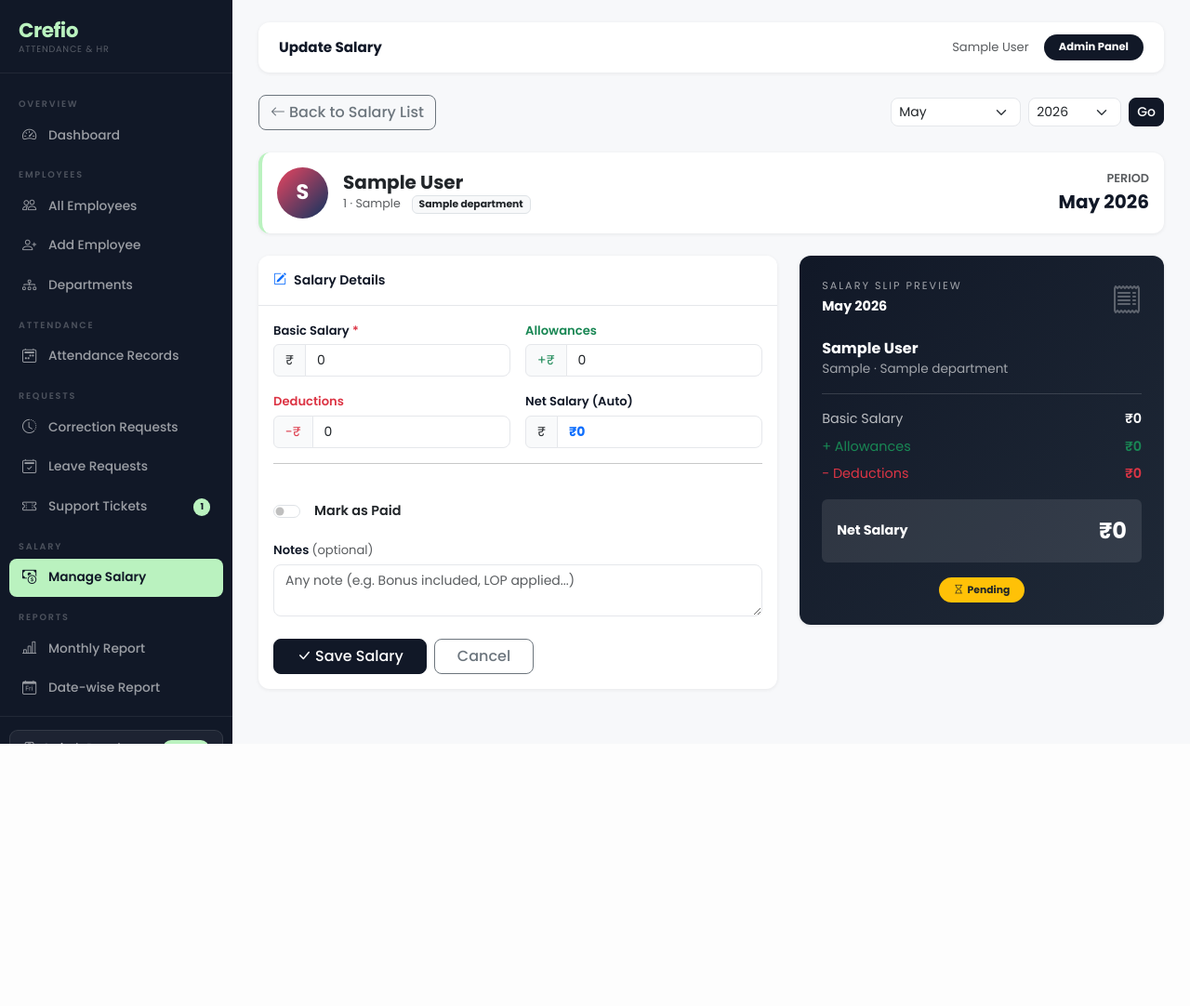
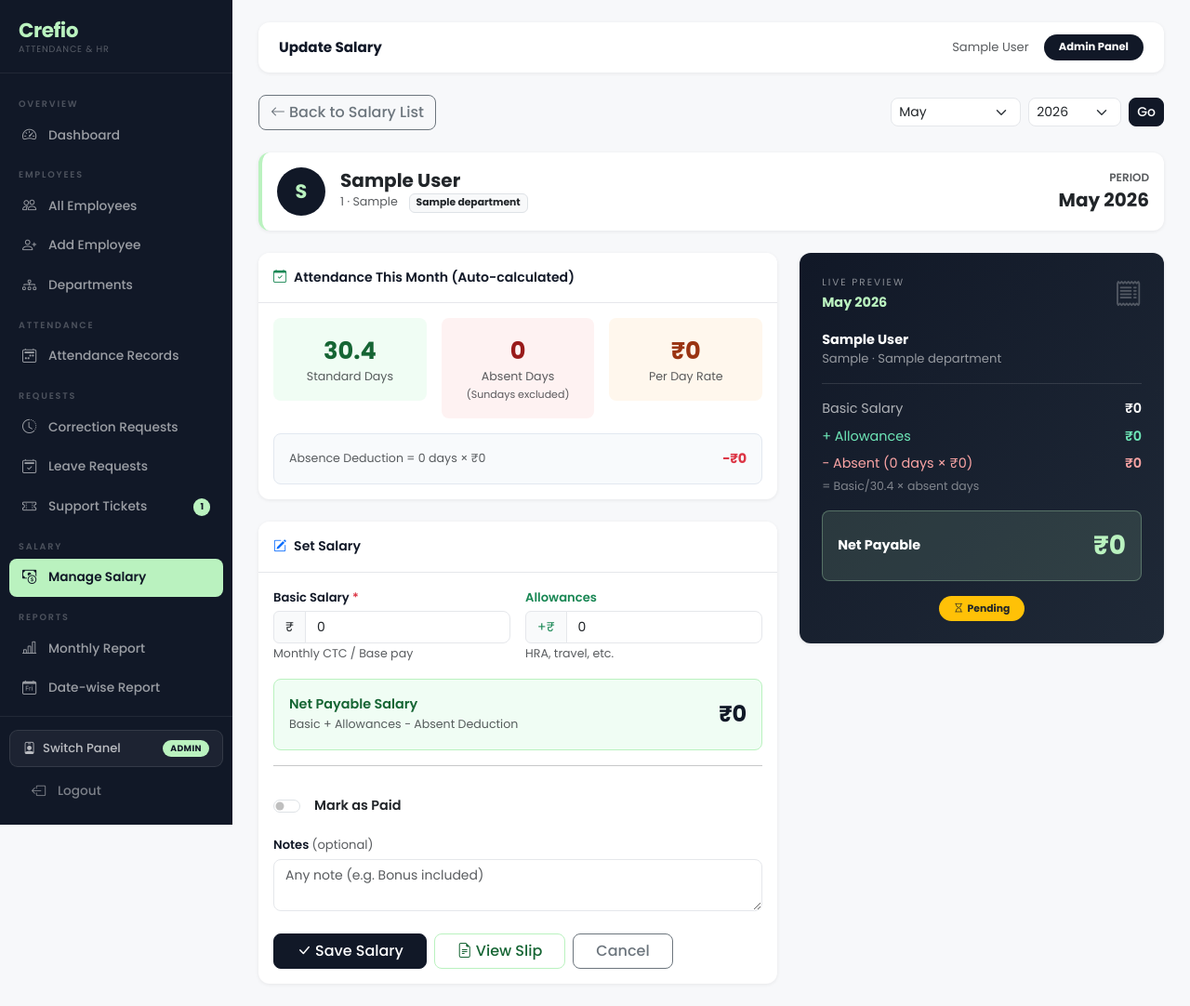
Before and after one commit to Bugsquasher-4253/CRM, a Django app: page /admin-panel/salary/1/ in a window 1280 px wide. Shown: the whole page at 93% size. Before the commit the page ends 800 px from the top, so only its background shows below. Run offline with Django 5.2, Linux system fonts and the light colour scheme; a user stored in the database is signed in; tables that the repository leaves empty hold one stand-in row (values such as "Sample post").

Commit message:
Add auto salary calculation from absent days and professional salary slip
Co-Authored-By: Claude Sonnet 4.6 <noreply@anthropic.com>

```diff
--- a/attendance_project/attendance/forms.py
+++ b/attendance_project/attendance/forms.py
@@ -243,7 +243,7 @@ class DepartmentForm(forms.ModelForm):
 class SalaryForm(forms.ModelForm):
     class Meta:
         model = SalaryRecord
-        fields = ['basic_salary', 'allowances', 'deductions', 'is_paid', 'paid_date', 'notes']
+        fields = ['basic_salary', 'allowances', 'is_paid', 'paid_date', 'notes']
         widgets = {
             'basic_salary': forms.NumberInput(attrs={
                 'class': 'form-control', 'placeholder': '0.00', 'step': '0.01',
@@ -251,13 +251,10 @@ class SalaryForm(forms.ModelForm):
             'allowances': forms.NumberInput(attrs={
                 'class': 'form-control', 'placeholder': '0.00', 'step': '0.01',
             }),
-            'deductions': forms.NumberInput(attrs={
-                'class': 'form-control', 'placeholder': '0.00', 'step': '0.01',
-            }),
             'is_paid': forms.CheckboxInput(attrs={'class': 'form-check-input'}),
             'paid_date': forms.DateInput(attrs={'class': 'form-control', 'type': 'date'}),
             'notes': forms.Textarea(attrs={
                 'class': 'form-control', 'rows': 2,
-                'placeholder': 'Any note (e.g. Bonus included, LOP applied...)',
+                'placeholder': 'Any note (e.g. Bonus included)',
             }),
         }
--- a/attendance_project/attendance/models.py
+++ b/attendance_project/attendance/models.py
@@ -172,6 +172,7 @@ class SalaryRecord(models.Model):
     deductions = models.DecimalField(max_digits=10, decimal_places=2, default=0)
     net_salary = models.DecimalField(max_digits=10, decimal_places=2, default=0)
     is_paid = models.BooleanField(default=False)
+    absent_days = models.IntegerField(default=0)
     paid_date = models.DateField(null=True, blank=True)
     notes = models.TextField(blank=True)
     created_at = models.DateTimeField(auto_now_add=True)
@@ -186,5 +187,8 @@ class SalaryRecord(models.Model):
         return f"{self.employee.user.get_full_name()} - {calendar.month_name[self.month]} {self.year}"
 
     def save(self, *args, **kwargs):
-        self.net_salary = self.basic_salary + self.allowances - self.deductions
+        import decimal
+        daily_rate = float(self.basic_salary) / 30.4 if self.basic_salary else 0
+        self.deductions = round(self.absent_days * daily_rate, 2)
+        self.net_salary = round(float(self.basic_salary) + float(self.allowances) - float(self.deductions), 2)
         super().save(*args, **kwargs)
--- a/attendance_project/attendance/templates/attendance/my_salary.html
+++ b/attendance_project/attendance/templates/attendance/my_salary.html
@@ -79,6 +79,7 @@
           <th class="py-3 text-end">Deductions</th>
           <th class="py-3 text-end fw-bold">Net Salary</th>
           <th class="py-3 text-center">Status</th>
+          <th class="py-3 text-center">Slip</th>
         </tr>
       </thead>
       <tbody>
@@ -116,6 +117,11 @@
               </span>
             {% endif %}
           </td>
+          <td class="py-3 text-center">
+            <a href="{% url 'salary_slip' slip.id %}" class="btn btn-sm btn-outline-primary" target="_blank">
+              <i class="bi bi-file-earmark-text me-1"></i>View
+            </a>
+          </td>
         </tr>
         {% endfor %}
       </tbody>
--- a/attendance_project/attendance/templates/attendance/update_salary.html
+++ b/attendance_project/attendance/templates/attendance/update_salary.html
@@ -1,109 +1,133 @@
 {% extends 'attendance/base.html' %}
-{% block title %}Update Salary - AttendTrack{% endblock %}
+{% block title %}Update Salary{% endblock %}
 {% block page_title %}Update Salary{% endblock %}
 
 {% block content %}
 
-<!-- Back + Month Switcher -->
 <div class="d-flex align-items-center justify-content-between mb-4 flex-wrap gap-2">
-  <a href="{% url 'admin_salary' %}?month={{ month }}&year={{ year }}"
-     class="btn btn-outline-secondary">
+  <a href="{% url 'admin_salary' %}?month={{ month }}&year={{ year }}" class="btn btn-outline-secondary">
     <i class="bi bi-arrow-left me-1"></i>Back to Salary List
   </a>
-
   <form method="GET" class="d-flex gap-2 align-items-center">
     <select name="month" class="form-select form-select-sm" style="width:140px;">
-      {% for m, mname in months %}
-        <option value="{{ m }}" {% if m == month %}selected{% endif %}>{{ mname }}</option>
-      {% endfor %}
+      {% for m, mname in months %}<option value="{{ m }}" {% if m == month %}selected{% endif %}>{{ mname }}</option>{% endfor %}
     </select>
     <select name="year" class="form-select form-select-sm" style="width:100px;">
-      {% for y in years %}
-        <option value="{{ y }}" {% if y == year %}selected{% endif %}>{{ y }}</option>
-      {% endfor %}
+      {% for y in years %}<option value="{{ y }}" {% if y == year %}selected{% endif %}>{{ y }}</option>{% endfor %}
     </select>
     <button type="submit" class="btn btn-sm btn-primary">Go</button>
   </form>
 </div>
 
+{% if saved %}
+<div class="alert alert-success mb-4">
+  <i class="bi bi-check-circle me-2"></i>Salary saved successfully!
+  {% if salary.id %}<a href="{% url 'salary_slip' salary.id %}" class="alert-link ms-2">View Salary Slip &rarr;</a>{% endif %}
+</div>
+{% endif %}
+
 <!-- Employee Banner -->
-<div class="card mb-4" style="border-left: 4px solid #BAF2BF;">
+<div class="card mb-4" style="border-left:4px solid #BAF2BF;">
   <div class="card-body py-3">
-    <div class="d-flex align-items-center gap-3">
-      <div style="width:55px;height:55px;border-radius:50%;background:linear-gradient(135deg,#e94560,#0f3460);
-                  display:flex;align-items:center;justify-content:center;color:white;font-size:1.4rem;font-weight:700;">
+    <div class="d-flex align-items-center gap-3 flex-wrap">
+      <div style="width:52px;height:52px;border-radius:50%;background:#111827;display:flex;align-items:center;justify-content:center;color:#BAF2BF;font-size:1.3rem;font-weight:700;flex-shrink:0;">
         {{ employee.user.first_name|first|upper }}
       </div>
       <div>
         <h5 class="mb-0 fw-bold">{{ employee.user.get_full_name }}</h5>
         <span class="text-muted small">{{ employee.employee_id }} &middot; {{ employee.designation }}</span>
-        {% if employee.department %}
-          <span class="badge bg-light text-dark ms-2 border">{{ employee.department }}</span>
-        {% endif %}
+        {% if employee.department %}<span class="badge bg-light text-dark ms-2 border">{{ employee.department }}</span>{% endif %}
       </div>
       <div class="ms-auto text-end">
-        <div class="fw-semibold text-muted" style="font-size:0.8rem;">PERIOD</div>
-        <div class="fw-bold fs-5" style="color:#111827;">{{ month_name }} {{ year }}</div>
+        <div class="fw-semibold text-muted" style="font-size:0.75rem;">PERIOD</div>
+        <div class="fw-bold fs-5">{{ month_name }} {{ year }}</div>
       </div>
     </div>
   </div>
 </div>
 
-<!-- Salary Form -->
 <div class="row g-4">
+  <!-- Left: Form -->
   <div class="col-lg-7">
+
+    <!-- Attendance Summary -->
+    <div class="card mb-4">
+      <div class="card-header py-3">
+        <i class="bi bi-calendar-check me-2 text-success"></i>Attendance This Month (Auto-calculated)
+      </div>
+      <div class="card-body">
+        <div class="row g-3">
+          <div class="col-4 text-center">
+            <div class="p-3 rounded-3" style="background:#f0fdf4;">
+              <div style="font-size:1.6rem;font-weight:700;color:#166534;">30.4</div>
+              <div class="text-muted small">Standard Days</div>
+            </div>
+          </div>
+          <div class="col-4 text-center">
+            <div class="p-3 rounded-3" style="background:#fef2f2;">
+              <div style="font-size:1.6rem;font-weight:700;color:#991b1b;" id="absentDaysDisplay">{{ absent_days }}</div>
+              <div class="text-muted small">Absent Days<br><small>(Sundays excluded)</small></div>
+            </div>
+          </div>
+          <div class="col-4 text-center">
+            <div class="p-3 rounded-3" style="background:#fff7ed;">
+              <div style="font-size:1.6rem;font-weight:700;color:#9a3412;" id="dailyRateDisplay">&#8377;{{ daily_rate }}</div>
+              <div class="text-muted small">Per Day Rate</div>
+            </div>
+          </div>
+        </div>
+        <div class="mt-3 p-3 rounded-3" style="background:#f8fafc;border:1px solid #e2e8f0;">
+          <div class="d-flex justify-content-between align-items-center">
+            <span class="text-muted small">Absence Deduction = {{ absent_days }} days &times; &#8377;{{ daily_rate }}</span>
+            <span class="fw-bold text-danger" id="deductionPreview">&minus;&#8377;{{ salary.deductions|floatformat:2 }}</span>
+          </div>
+        </div>
+      </div>
+    </div>
+
+    <!-- Salary Form -->
     <div class="card">
       <div class="card-header py-3">
-        <i class="bi bi-pencil-square me-2 text-primary"></i>Salary Details
+        <i class="bi bi-pencil-square me-2 text-primary"></i>Set Salary
       </div>
       <div class="card-body">
         <form method="POST" id="salaryForm">
           {% csrf_token %}
-
           <div class="row g-3 mb-3">
             <div class="col-md-6">
               <label class="form-label fw-semibold">Basic Salary <span class="text-danger">*</span></label>
               <div class="input-group">
-                <span class="input-group-text">₹</span>
+                <span class="input-group-text">&#8377;</span>
                 {{ form.basic_salary }}
               </div>
+              <small class="text-muted">Monthly CTC / Base pay</small>
             </div>
             <div class="col-md-6">
               <label class="form-label fw-semibold text-success">Allowances</label>
               <div class="input-group">
-                <span class="input-group-text text-success">+₹</span>
+                <span class="input-group-text text-success">+&#8377;</span>
                 {{ form.allowances }}
               </div>
+              <small class="text-muted">HRA, travel, etc.</small>
             </div>
           </div>
 
-          <div class="row g-3 mb-3">
-            <div class="col-md-6">
-              <label class="form-label fw-semibold text-danger">Deductions</label>
-              <div class="input-group">
-                <span class="input-group-text text-danger">-₹</span>
-                {{ form.deductions }}
+          <div class="p-3 mb-3 rounded-3" style="background:#f0fdf4;border:1.5px solid #BAF2BF;">
+            <div class="d-flex justify-content-between align-items-center">
+              <div>
+                <div class="fw-semibold" style="color:#166534;">Net Payable Salary</div>
+                <small class="text-muted">Basic + Allowances &minus; Absent Deduction</small>
               </div>
-            </div>
-            <div class="col-md-6">
-              <label class="form-label fw-semibold">Net Salary (Auto)</label>
-              <div class="input-group">
-                <span class="input-group-text">₹</span>
-                <input type="text" id="netDisplay" class="form-control fw-bold text-primary" readonly
-                       placeholder="Calculated automatically">
-              </div>
+              <div class="fw-bold fs-4" style="color:#111827;" id="netDisplay">&#8377;0</div>
             </div>
           </div>
 
           <hr class="my-3">
-
           <div class="row g-3 mb-3">
             <div class="col-md-6">
-              <div class="form-check form-switch mt-4">
+              <div class="form-check form-switch mt-3">
                 {{ form.is_paid }}
-                <label class="form-check-label fw-semibold ms-2" for="{{ form.is_paid.id_for_label }}">
-                  Mark as Paid
-                </label>
+                <label class="form-check-label fw-semibold ms-2" for="{{ form.is_paid.id_for_label }}">Mark as Paid</label>
               </div>
             </div>
             <div class="col-md-6" id="paidDateWrapper" style="display:none;">
@@ -121,110 +145,97 @@
             <button type="submit" class="btn btn-primary px-4">
               <i class="bi bi-check-lg me-1"></i>Save Salary
             </button>
-            <a href="{% url 'admin_salary' %}?month={{ month }}&year={{ year }}"
-               class="btn btn-outline-secondary px-4">Cancel</a>
+            {% if salary.id %}<a href="{% url 'salary_slip' salary.id %}" class="btn btn-outline-success px-4" target="_blank"><i class="bi bi-file-earmark-text me-1"></i>View Slip</a>{% endif %}
+            <a href="{% url 'admin_salary' %}?month={{ month }}&year={{ year }}" class="btn btn-outline-secondary px-4">Cancel</a>
           </div>
         </form>
       </div>
     </div>
   </div>
 
-  <!-- Live Preview -->
+  <!-- Right: Live Preview -->
   <div class="col-lg-5">
-    <div class="card" style="background:linear-gradient(135deg,#111827,#1f2937);color:white;">
+    <div class="card sticky-top" style="top:20px;background:linear-gradient(135deg,#111827,#1f2937);color:white;border:none;">
       <div class="card-body p-4">
         <div class="d-flex justify-content-between align-items-start mb-3">
           <div>
-            <div style="font-size:0.7rem;letter-spacing:2px;opacity:0.6;">SALARY SLIP PREVIEW</div>
-            <div class="fw-bold mt-1" id="previewPeriod">{{ month_name }} {{ year }}</div>
+            <div style="font-size:0.65rem;letter-spacing:2px;opacity:0.5;">LIVE PREVIEW</div>
+            <div class="fw-bold mt-1" style="color:#BAF2BF;">{{ month_name }} {{ year }}</div>
           </div>
-          <div>
-            <i class="bi bi-receipt" style="font-size:2rem;opacity:0.3;"></i>
-          </div>
+          <i class="bi bi-receipt" style="font-size:1.8rem;opacity:0.25;"></i>
         </div>
 
-        <div class="mb-3 pb-3" style="border-bottom:1px solid rgba(255,255,255,0.15);">
-          <div class="fw-bold fs-6">{{ employee.user.get_full_name }}</div>
-          <div style="opacity:0.6;font-size:0.85rem;">{{ employee.designation }}{% if employee.department %} &middot; {{ employee.department }}{% endif %}</div>
+        <div class="mb-3 pb-3" style="border-bottom:1px solid rgba(255,255,255,0.12);">
+          <div class="fw-bold">{{ employee.user.get_full_name }}</div>
+          <div style="opacity:0.55;font-size:0.82rem;">{{ employee.designation }}{% if employee.department %} &middot; {{ employee.department }}{% endif %}</div>
         </div>
 
         <div class="d-flex justify-content-between mb-2">
-          <span style="opacity:0.7;">Basic Salary</span>
-          <span class="fw-semibold" id="previewBasic">₹0</span>
+          <span style="opacity:0.65;">Basic Salary</span>
+          <span class="fw-semibold" id="p_basic">&#8377;0</span>
         </div>
-        <div class="d-flex justify-content-between mb-2 text-success">
+        <div class="d-flex justify-content-between mb-2" style="color:#6ee7b7;">
           <span>+ Allowances</span>
-          <span class="fw-semibold" id="previewAllowances">₹0</span>
+          <span class="fw-semibold" id="p_allow">&#8377;0</span>
         </div>
-        <div class="d-flex justify-content-between mb-3 text-danger">
-          <span>- Deductions</span>
-          <span class="fw-semibold" id="previewDeductions">₹0</span>
+        <div class="d-flex justify-content-between mb-1" style="color:#fca5a5;">
+          <span>&minus; Absent ({{ absent_days }} days &times; &#8377;{{ daily_rate }})</span>
+          <span class="fw-semibold" id="p_deduct">&#8377;0</span>
+        </div>
+        <div class="d-flex justify-content-between mb-3" style="opacity:0.45;font-size:0.78rem;">
+          <span>= Basic/30.4 &times; absent days</span>
         </div>
 
-        <div class="d-flex justify-content-between align-items-center p-3 rounded"
-             style="background:rgba(255,255,255,0.1);">
-          <span class="fw-bold">Net Salary</span>
-          <span class="fw-bold fs-4" id="previewNet">₹0</span>
+        <div class="d-flex justify-content-between align-items-center p-3 rounded-3" style="background:rgba(186,242,191,0.12);border:1px solid rgba(186,242,191,0.3);">
+          <span class="fw-bold">Net Payable</span>
+          <span class="fw-bold fs-3" style="color:#BAF2BF;" id="p_net">&#8377;0</span>
         </div>
 
-        <div class="mt-3 text-center" id="previewStatus">
-          <span class="badge bg-warning text-dark px-3 py-2 rounded-pill">
-            <i class="bi bi-hourglass me-1"></i>Pending
-          </span>
+        <div class="mt-3 text-center" id="p_status">
+          <span class="badge bg-warning text-dark px-3 py-2 rounded-pill"><i class="bi bi-hourglass me-1"></i>Pending</span>
         </div>
       </div>
     </div>
-
-    {% if salary.basic_salary %}
-    <div class="card mt-3">
-      <div class="card-body py-2 px-3 text-muted" style="font-size:0.8rem;">
-        <i class="bi bi-clock-history me-1"></i>
-        Last saved: ₹{{ salary.net_salary|floatformat:0 }} net
-        {% if salary.is_paid %}· <span class="text-success">Paid</span>{% if salary.paid_date %} on {{ salary.paid_date|date:"d M Y" }}{% endif %}{% endif %}
-      </div>
-    </div>
-    {% endif %}
   </div>
 </div>
 
 <script>
-  const basicInput    = document.getElementById('{{ form.basic_salary.id_for_label }}');
-  const allowInput    = document.getElementById('{{ form.allowances.id_for_label }}');
-  const deductInput   = document.getElementById('{{ form.deductions.id_for_label }}');
-  const isPaidCheck   = document.getElementById('{{ form.is_paid.id_for_label }}');
-  const paidDateWrap  = document.getElementById('paidDateWrapper');
-  const netDisplay    = document.getElementById('netDisplay');
+  const basicInput  = document.getElementById('{{ form.basic_salary.id_for_label }}');
+  const allowInput  = document.getElementById('{{ form.allowances.id_for_label }}');
+  const isPaidCheck = document.getElementById('{{ form.is_paid.id_for_label }}');
+  const paidDateWrap = document.getElementById('paidDateWrapper');
+  const absentDays  = {{ absent_days }};
 
-  function fmt(n) { return '₹' + Math.max(0, n).toLocaleString('en-IN'); }
+  function fmt(n) { return '₹' + Math.max(0, n).toLocaleString('en-IN', {minimumFractionDigits:0, maximumFractionDigits:2}); }
 
   function recalc() {
-    const b = parseFloat(basicInput.value)  || 0;
-    const a = parseFloat(allowInput.value)  || 0;
-    const d = parseFloat(deductInput.value) || 0;
-    const net = b + a - d;
+    const b = parseFloat(basicInput.value) || 0;
+    const a = parseFloat(allowInput.value) || 0;
+    const dailyRate = b / 30.4;
+    const deduction = dailyRate * absentDays;
+    const net = b + a - deduction;
 
-    netDisplay.value = net >= 0 ? '₹' + net.toLocaleString('en-IN') : '—';
-    document.getElementById('previewBasic').textContent      = fmt(b);
-    document.getElementById('previewAllowances').textContent = fmt(a);
-    document.getElementById('previewDeductions').textContent = fmt(d);
-    document.getElementById('previewNet').textContent        = fmt(net);
+    document.getElementById('dailyRateDisplay').textContent = fmt(dailyRate);
+    document.getElementById('deductionPreview').textContent = '−' + fmt(deduction);
+    document.getElementById('netDisplay').textContent = fmt(net);
+
+    document.getElementById('p_basic').textContent   = fmt(b);
+    document.getElementById('p_allow').textContent   = fmt(a);
+    document.getElementById('p_deduct').textContent  = fmt(deduction);
+    document.getElementById('p_net').textContent     = fmt(net);
   }
 
-  function togglePaidDate() {
+  function togglePaid() {
     paidDateWrap.style.display = isPaidCheck.checked ? 'block' : 'none';
-    const statusEl = document.getElementById('previewStatus');
-    statusEl.innerHTML = isPaidCheck.checked
+    document.getElementById('p_status').innerHTML = isPaidCheck.checked
       ? '<span class="badge bg-success px-3 py-2 rounded-pill"><i class="bi bi-check-circle me-1"></i>Paid</span>'
       : '<span class="badge bg-warning text-dark px-3 py-2 rounded-pill"><i class="bi bi-hourglass me-1"></i>Pending</span>';
   }
 
   basicInput.addEventListener('input', recalc);
   allowInput.addEventListener('input', recalc);
-  deductInput.addEventListener('input', recalc);
-  isPaidCheck.addEventListener('change', togglePaidDate);
-
-  // Init
+  isPaidCheck.addEventListener('change', togglePaid);
   recalc();
-  togglePaidDate();
+  togglePaid();
 </script>
 {% endblock %}
--- a/attendance_project/attendance/urls.py
+++ b/attendance_project/attendance/urls.py
@@ -63,4 +63,5 @@ urlpatterns = [
     path('admin-panel/salary/', views.admin_salary, name='admin_salary'),
     path('admin-panel/salary/<int:emp_id>/', views.update_salary, name='update_salary'),
     path('salary/', views.my_salary, name='my_salary'),
+    path('salary/slip/<int:salary_id>/', views.salary_slip, name='salary_slip'),
 ]
--- a/attendance_project/attendance/views.py
+++ b/attendance_project/attendance/views.py
@@ -1162,7 +1162,6 @@ def admin_salary(request):
 @login_required
 @user_passes_test(is_admin)
 def update_salary(request, emp_id):
-    """Admin adds or edits a salary record for a specific employee + month."""
     import calendar
     employee = get_object_or_404(Employee, id=emp_id)
     month = int(request.GET.get('month', timezone.now().month))
@@ -1170,29 +1169,43 @@ def update_salary(request, emp_id):
 
     salary, _ = SalaryRecord.objects.get_or_create(
         employee=employee, month=month, year=year,
-        defaults={'basic_salary': 0, 'allowances': 0, 'deductions': 0, 'net_salary': 0}
+        defaults={'basic_salary': 0, 'allowances': 0, 'absent_days': 0}
     )
+
+    # Auto-calculate absent days from attendance (exclude Sundays)
+    absent_records = AttendanceRecord.objects.filter(
+        employee=employee, date__month=month, date__year=year, status='absent'
+    )
+    absent_days = sum(1 for r in absent_records if r.date.weekday() != 6)
+    salary.absent_days = absent_days
+    salary.save()
+
+    daily_rate = round(float(salary.basic_salary) / 30.4, 2) if salary.basic_salary else 0
 
     if request.method == 'POST':
         form = SalaryForm(request.POST, instance=salary)
         if form.is_valid():
-            form.save()
+            obj = form.save(commit=False)
+            obj.absent_days = absent_days
+            obj.save()
             messages.success(
                 request,
                 f'Salary for {employee.user.get_full_name()} '
-                f'({calendar.month_name[month]} {year}) updated successfully!'
+                f'({calendar.month_name[month]} {year}) saved successfully!'
             )
             return redirect(f"{request.path_info}?month={month}&year={year}&saved=1")
     else:
         form = SalaryForm(instance=salary)
 
     return render(request, 'attendance/update_salary.html', {
-        'form':       form,
-        'employee':   employee,
-        'salary':     salary,
-        'month':      month,
-        'year':       year,
-        'month_name': calendar.month_name[month],
+        'form':        form,
+        'employee':    employee,
+        'salary':      salary,
+        'month':       month,
+        'year':        year,
+        'month_name':  calendar.month_name[month],
+        'absent_days': absent_days,
+        'daily_rate':  daily_rate,
         'months': [(i, calendar.month_name[i]) for i in range(1, 13)],
         'years':  range(2023, timezone.now().year + 1),
         'saved':  request.GET.get('saved'),
@@ -1222,3 +1235,26 @@ def my_salary(request):
         'current_month':  calendar.month_name[current_month],
         'current_year':   current_year,
     })
+
+
+@login_required
+def salary_slip(request, salary_id):
+    import calendar
+    slip = get_object_or_404(SalaryRecord, id=salary_id)
+    # Access control: admin can view any, employee only their own
+    if not request.user.is_staff:
+        try:
+            if slip.employee != request.user.employee:
+                messages.error(request, 'Access denied.')
+                return redirect('my_salary')
+        except Employee.DoesNotExist:
+            return redirect('my_salary')
+    daily_rate = round(float(slip.basic_salary) / 30.4, 2) if slip.basic_salary else 0
+    total_earnings = float(slip.basic_salary) + float(slip.allowances)
+    return render(request, 'attendance/salary_slip.html', {
+        'slip':           slip,
+        'employee':       slip.employee,
+        'month_name':     calendar.month_name[slip.month],
+        'daily_rate':     daily_rate,
+        'total_earnings': round(total_earnings, 2),
+    })
```
Also changed, not shown: attendance_project/attendance/templates/attendance/admin_salary.html (+11 -4 lines), attendance_project/attendance/templates/attendance/salary_slip.html (added, +154 -0 lines), attendance_project/attendance/migrations/0007_salaryrecord_absent_days.py (added).
